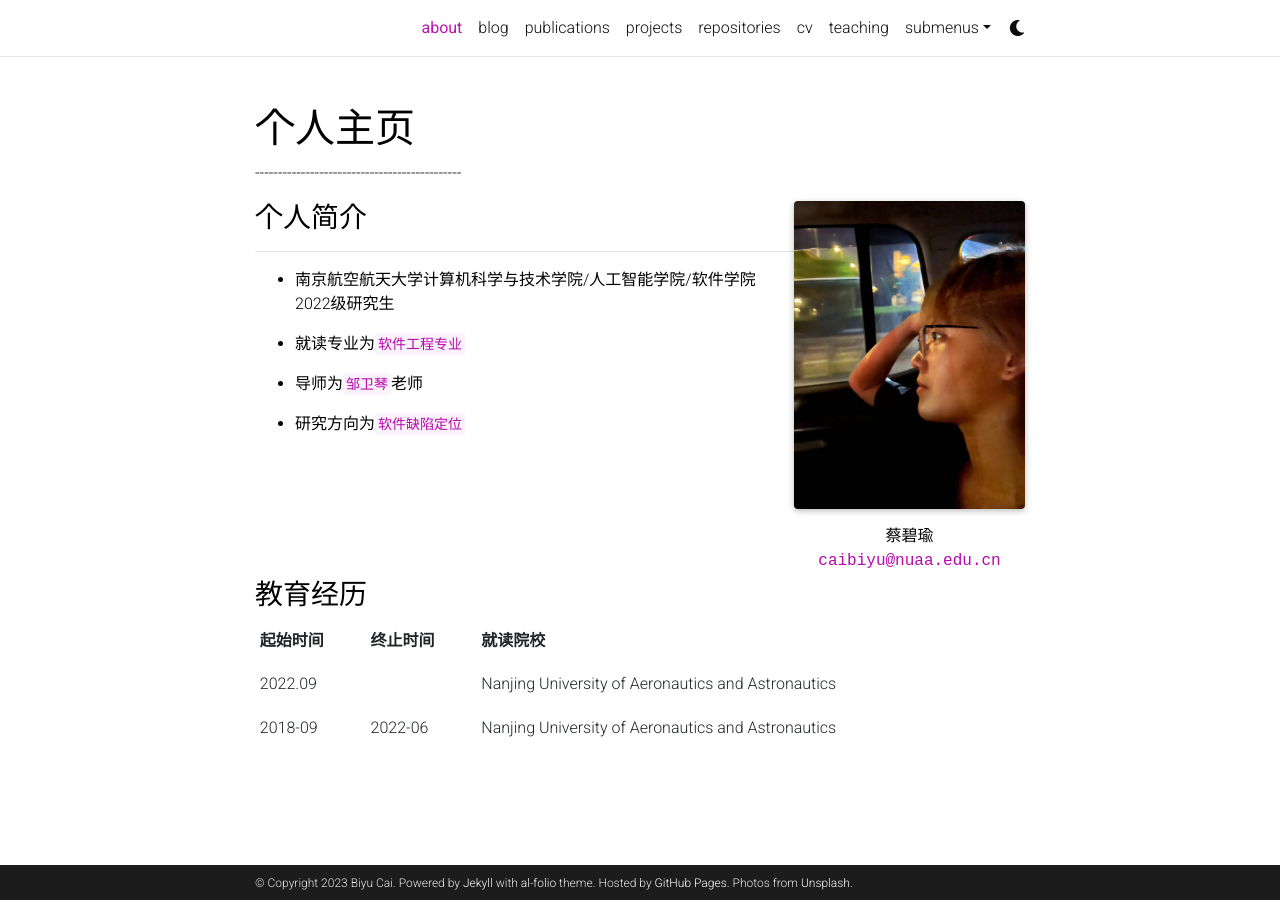
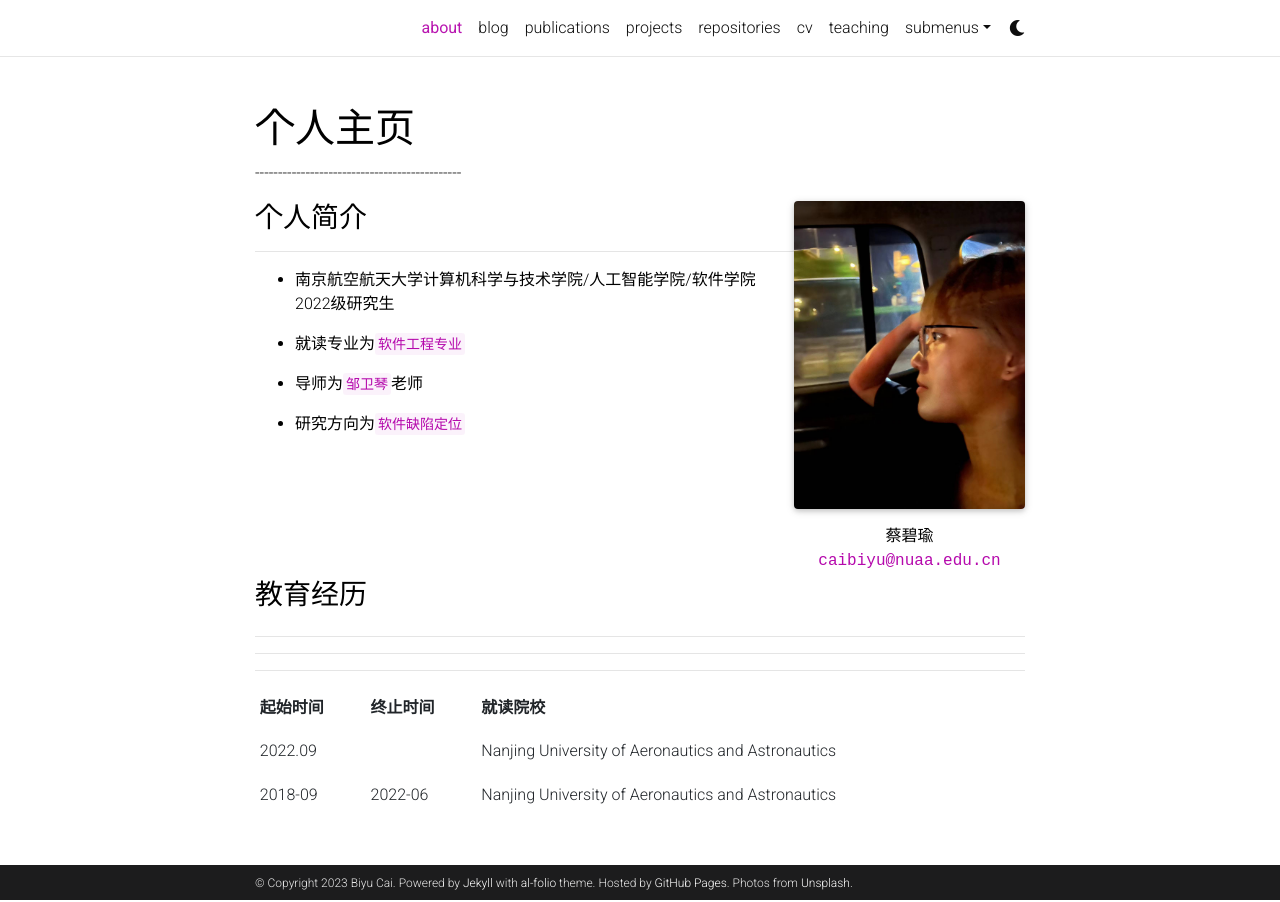
Before and after one commit to Caiby0927/Caiby0927.github.io, a Jekyll site: the page built from _pages/about.md, in a window 1280 px wide. Built offline with Jekyll 4.4.1, drawn with Linux system fonts in a browser that asks for light colours; full-size pictures stand in for the smaller copies a plugin makes; comment, search, counter and statistics services are not loaded; a style sheet for code colours, icons or effects is not loaded.

Commit message:
Update news.html

```diff
--- a/_includes/news.html
+++ b/_includes/news.html
@@ -10,10 +10,11 @@
               {% assign news_limit = news_size %}
               {% endif %}
                 <tr>
-                  <th>起始时间</th>
-                  <th>终止时间</th>
-                  <th>就读院校</th>
+                  <th align="center">起始时间</th>
+                  <th align="center">终止时间</th>
+                  <th align="center">就读院校</th>
                 </tr>
+                <hr />
               {% for item in news limit: news_limit %}
                 <tr>
                   <td>{{ item.begin_date }}</td>
@@ -26,6 +27,7 @@
                     {%- endif %}
                   </td>
                 </tr>
+                <hr />
               {%- endfor %}
               </table>
             </div>
```
